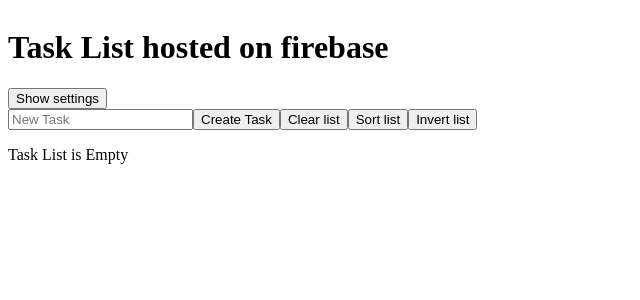
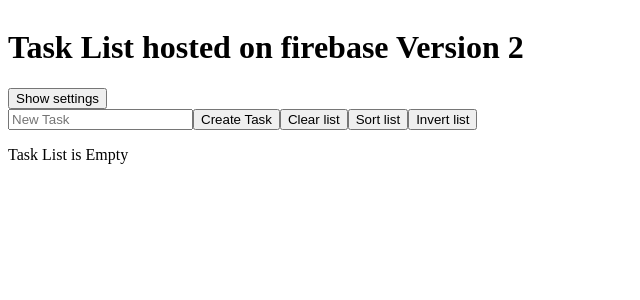
Before and after one commit to Ignacio0104/curso-react-avanzado, a React (Create React App) app: page / in a window 1280 px wide. Shown: the top 300 px of the page, without its empty margins (0-640 px from the left). Built offline with nearby package versions, Linux system fonts and the light colour scheme.

Commit message:
Nueva version con github actions

```diff
--- a/src/components/lists/TaskList.jsx
+++ b/src/components/lists/TaskList.jsx
@@ -23,7 +23,7 @@
       <h1
         className="text-3xl text-sky-700 font-semibold
         dark:text-sky-300">
-          Task List hosted on firebase
+          Task List hosted on firebase Version 2
         </h1>
         <button onClick={toggleSettings} className='btn'>{showSettings ? "Hide setting" : "Show settings"} </button>
       </header>
```
